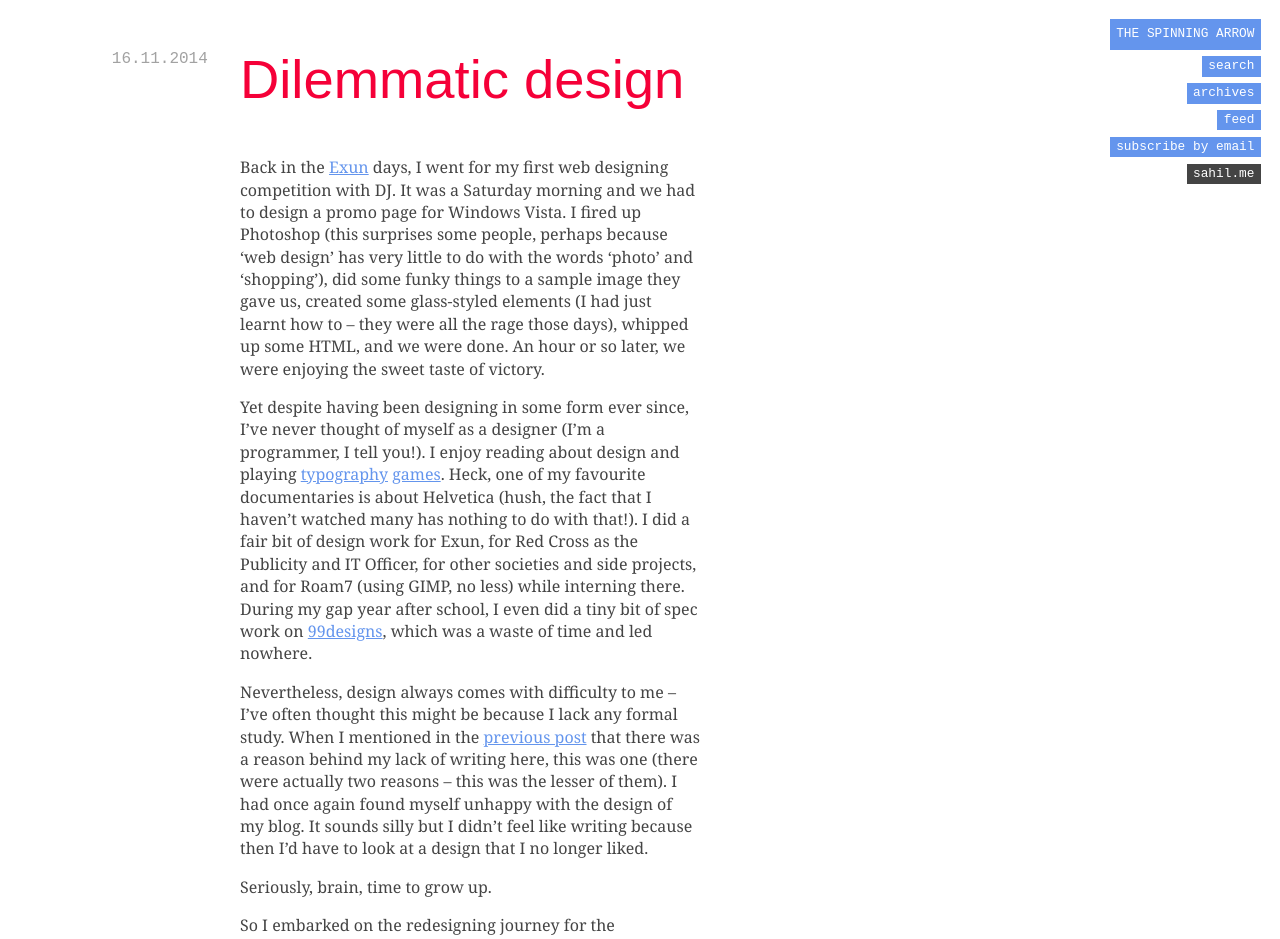
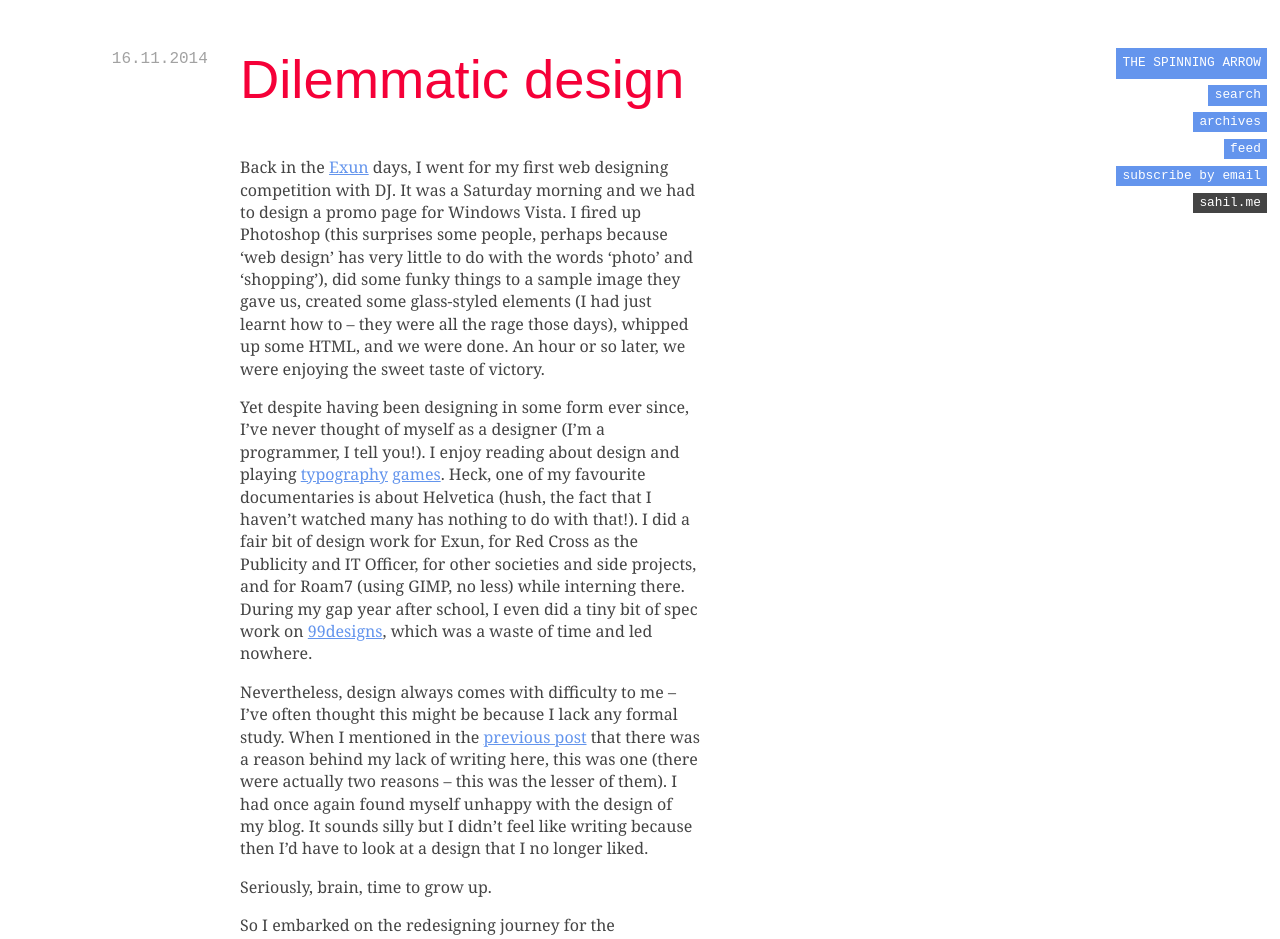
Before and after one commit to spinningarrow/blog.sahil.me, a Jekyll site: the page built from index.html, in a window 1280 px wide. Shown: the top 939 px of the page. Built offline with Jekyll 4.4.1, drawn with Linux system fonts in a browser that asks for light colours; some web fonts are replaced.

Commit message:
Increase header's top margin
- Makes it start at the same place as the title of the top post

Closes #5

```diff
--- a/assets/css/_main.css
+++ b/assets/css/_main.css
@@ -94,10 +94,8 @@ a:hover {
 .site-header {
 	font-family: var(--secondary-type);
 	font-size: 0.8em;
-	padding: 0.5em;
 	position: absolute;
 	right: 1em;
-	top: 1em;
 }
 
 @media (--smaller-screen) {
--- a/assets/css/main.css
+++ b/assets/css/main.css
@@ -85,10 +85,8 @@ a:hover {
 .site-header {
   font-family: 'm+ 1m', monospace;
   font-size: 0.8em;
-  padding: 0.5em;
   position: absolute;
   right: 1em;
-  top: 1em;
 }
 
 @media (max-width: 940px) {
```
